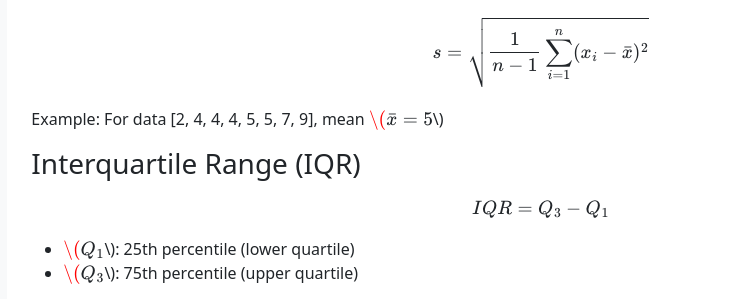
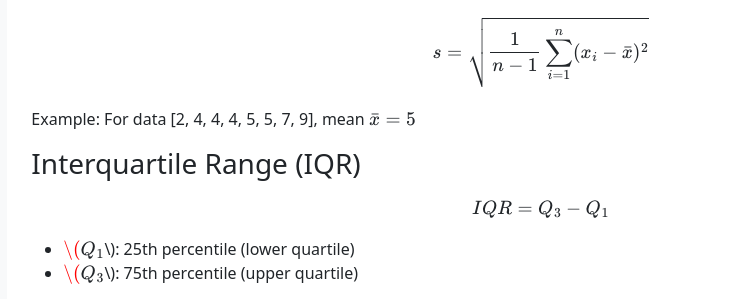
Before and after one commit to buribalkan/Statistics, a Jekyll site: the page built from Foundations-of-Statistics.md, in a window 1280 px wide and 900 px high, scrolled down 2012 px. Shown: the part 156-455 px from the top of the window, without its empty margins (206-959 px from the left). Built offline with Jekyll 4.4.1, drawn with Linux system fonts in a browser that asks for light colours; nearby versions of some CDN libraries; our own code applies the rules of GitHub Pages for plain Markdown files.

Commit message:
Update Foundations-of-Statistics.md

```diff
--- a/Foundations-of-Statistics.md
+++ b/Foundations-of-Statistics.md
@@ -64,7 +64,7 @@
 - Example: Data = [4, 7, 8, 6, 5]
 
 
-  $$
+$$
   \bar{x} = \frac{4 + 7 + 8 + 6 + 5}{5} = \frac{30}{5} = 6
   $$
 
@@ -108,7 +108,7 @@
 s = \sqrt{\frac{1}{n - 1} \sum_{i=1}^n (x_i - \bar{x})^2}
 $$
 
-Example: For data [2, 4, 4, 4, 5, 5, 7, 9], mean $$\( \bar{x} = 5 \)$$
+Example: For data [2, 4, 4, 4, 5, 5, 7, 9], mean $$\bar{x} = 5 $$
 
 ### Interquartile Range (IQR)
 
```
